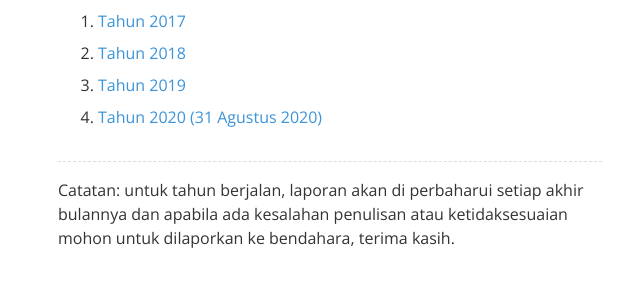
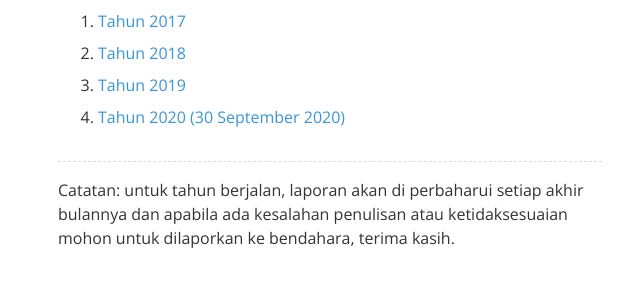
Before and after one commit to krhmwn/krhmwn.github.io, a Jekyll site: the page built from greentown.html, in a window 1280 px wide. Shown: the part 236-536 px from the top of the page, without its empty margins (310-950 px from the left). Built offline with Jekyll 4.4.1, drawn with Linux system fonts in a browser that asks for light colours; some web fonts are replaced.

Commit message:
Update LK GT v.1.1.5

```diff
--- a/greentown.html
+++ b/greentown.html
@@ -9,7 +9,7 @@
 <li><a href="http://ook.web.id/file/LKGT32017.pdf">Tahun 2017</a></li>
 <li><a href="http://ook.web.id/file/LKGT32018.pdf">Tahun 2018</a></li>
 <li><a href="http://ook.web.id/file/LKGT32019.pdf">Tahun 2019</a></li>
-<li><a href="https://drive.google.com/file/d/1BgYIhIQEHAZys_tTeh8PMrRkFj8l-X8w/view?usp=sharing">Tahun 2020 (31 Agustus 2020)</a></li>
+<li><a href="https://drive.google.com/file/d/1UEgcESHch6sgO75mAZuOoMOKpdVAa0pP/view?usp=sharing">Tahun 2020 (30 September 2020)</a></li>
 </ol>
 </article>
 <p>Catatan: untuk tahun berjalan, laporan akan di perbaharui setiap akhir bulannya dan apabila ada kesalahan penulisan atau ketidaksesuaian mohon untuk dilaporkan ke bendahara, terima kasih.
```
